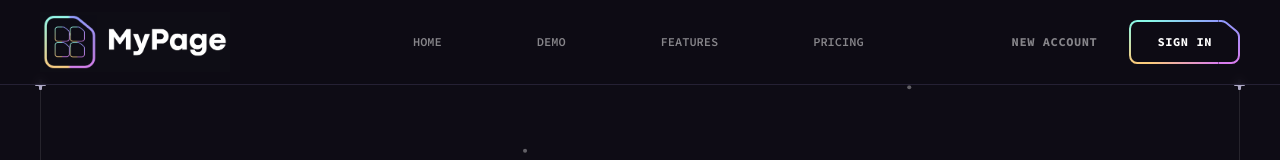
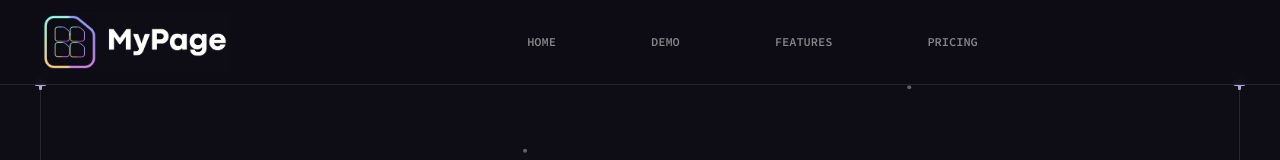
Before and after one commit to htran31/PAI-Palooza-Project, a React (Vite) app: page / in a window 1280 px wide. Shown: the top 160 px of the page. Built offline with nearby package versions, Linux system fonts and the light colour scheme.

Commit message:
Comment out unused icons

```diff
--- a/src/components/Header.jsx
+++ b/src/components/Header.jsx
@@ -68,15 +68,15 @@ const Header = () => {
           <HamburgerMenu />
         </nav>
 
-        <a
+        {/* <a
           href="#signup"
           className="button hidden mr-8 text-n-1/50 transition-colors hover:text-n-1 lg:block"
         >
           New account
-        </a>
-        <Button className="hidden lg:flex" href="#login">
+        </a> */}
+        {/* <Button className="hidden lg:flex" href="#login">
           Sign in
-        </Button>
+        </Button> */}
 
         <Button
           className="ml-auto lg:hidden"
--- a/src/constants/index.js
+++ b/src/constants/index.js
@@ -57,18 +57,18 @@ export const navigation = [
     title: "Pricing",
     url: "#pricing",
   },
-  {
-    id: "4",
-    title: "New account",
-    url: "#signup",
-    onlyMobile: true,
-  },
-  {
-    id: "5",
-    title: "Sign in",
-    url: "#login",
-    onlyMobile: true,
-  },
+  // {
+  //   id: "4",
+  //   title: "New account",
+  //   url: "#signup",
+  //   onlyMobile: true,
+  // },
+  // {
+  //   id: "5",
+  //   title: "Sign in",
+  //   url: "#login",
+  //   onlyMobile: true,
+  // },
 ];
 
 export const heroIcons = [homeSmile, file02, searchMd, plusSquare];
@@ -295,34 +295,34 @@ export const benefits = [
 ];
 
 export const socials = [
-  {
-    id: "0",
-    title: "Discord",
-    iconUrl: discordBlack,
-    url: "#",
-  },
-  {
-    id: "1",
-    title: "Twitter",
-    iconUrl: twitter,
-    url: "#",
-  },
-  {
-    id: "2",
-    title: "Instagram",
-    iconUrl: instagram,
-    url: "#",
-  },
-  {
-    id: "3",
-    title: "Telegram",
-    iconUrl: telegram,
-    url: "#",
-  },
-  {
-    id: "4",
-    title: "Facebook",
-    iconUrl: facebook,
-    url: "#",
-  },
+  // {
+  //   id: "0",
+  //   title: "Discord",
+  //   iconUrl: discordBlack,
+  //   url: "#",
+  // },
+  // {
+  //   id: "1",
+  //   title: "Twitter",
+  //   iconUrl: twitter,
+  //   url: "#",
+  // },
+  // {
+  //   id: "2",
+  //   title: "Instagram",
+  //   iconUrl: instagram,
+  //   url: "#",
+  // },
+  // {
+  //   id: "3",
+  //   title: "Telegram",
+  //   iconUrl: telegram,
+  //   url: "#",
+  // },
+  // {
+  //   id: "4",
+  //   title: "Facebook",
+  //   iconUrl: facebook,
+  //   url: "#",
+  // },
 ];
```
